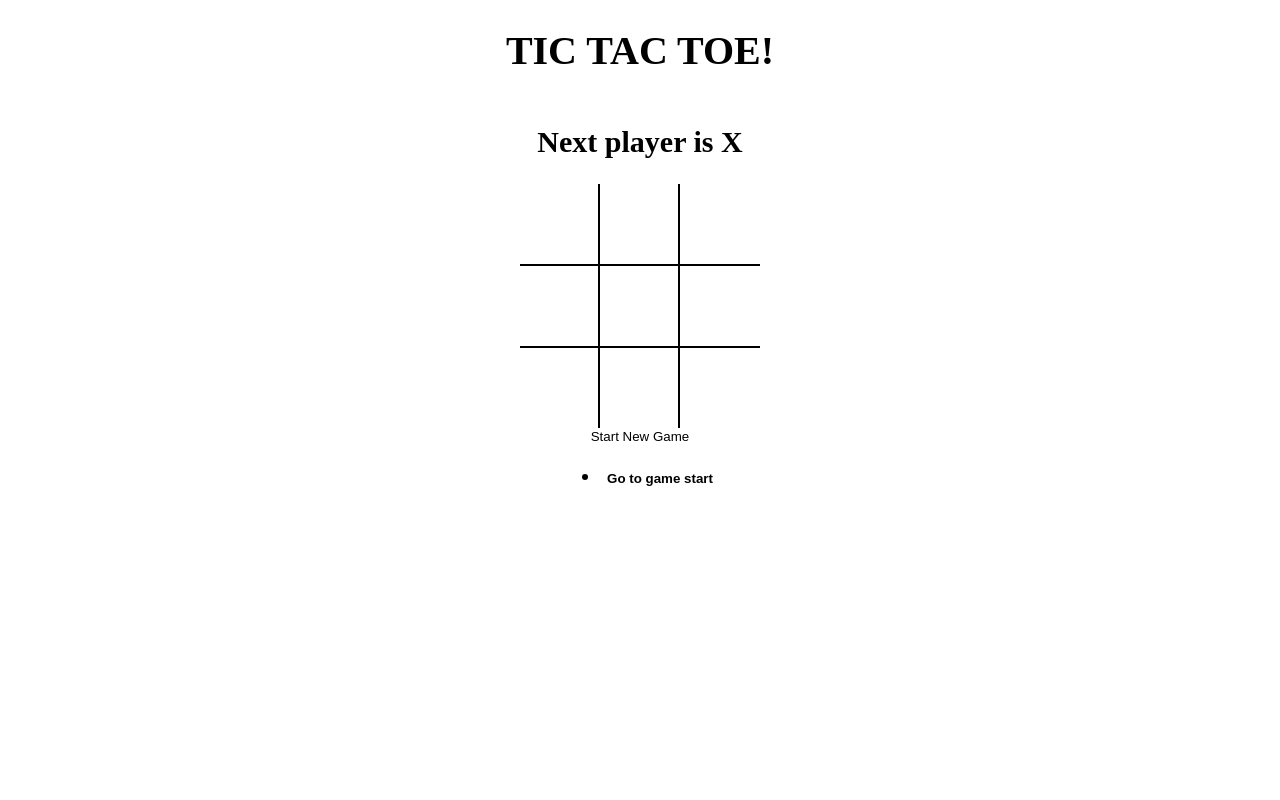
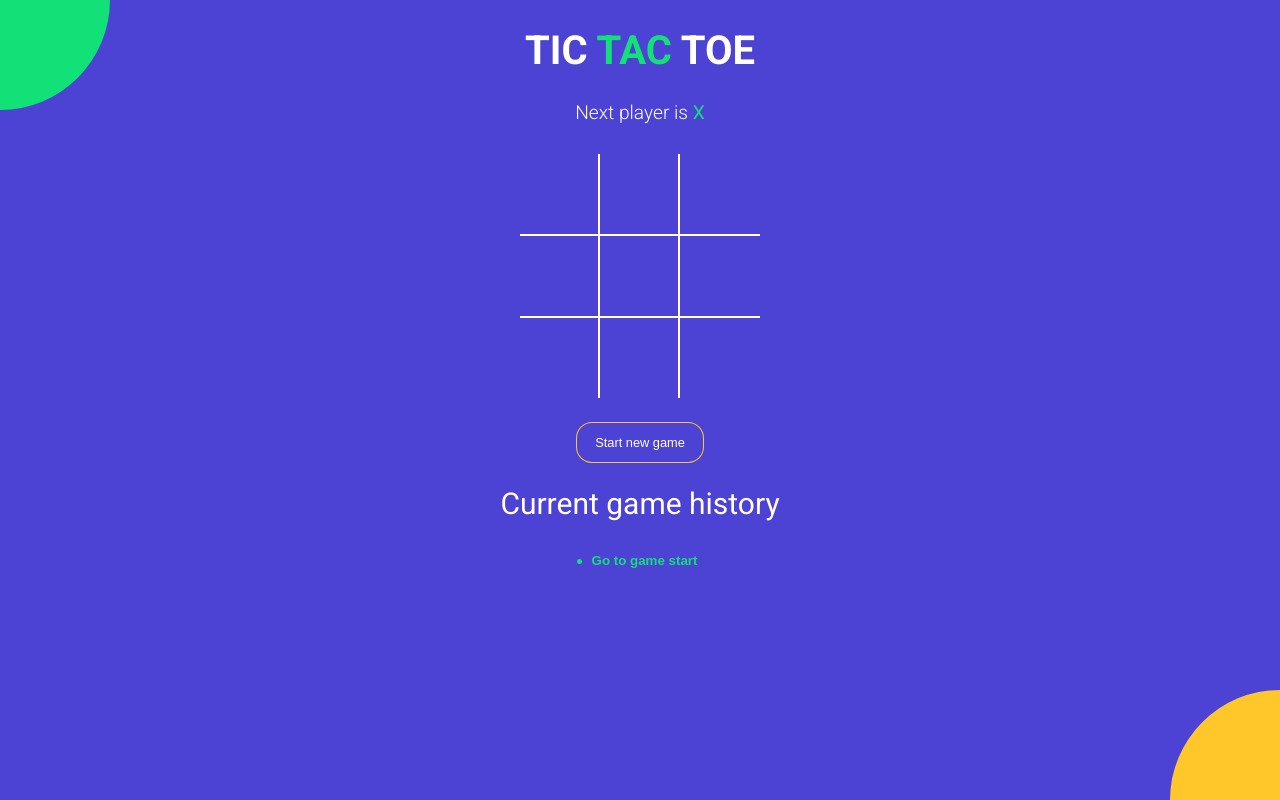
Before and after one commit to piesieomane/tictactoe, a React (Vite) app: page / in a window 1280 px wide. Built offline with nearby package versions, Linux system fonts and the light colour scheme.

Commit message:
styling the app

```diff
--- a/index.html
+++ b/index.html
@@ -1,7 +1,14 @@
 <!DOCTYPE html>
 <html>
   <head>
-    <title>React Vite Micro App</title>
+    <meta charset="UTF-8" />
+    <meta name="viewport" content="width=device-width, initial-scale=1.0" />
+    <meta http-equiv="X-UA-Compatible" content="ie=edge" />
+    <link
+      href="https://fonts.googleapis.com/css?family=Roboto:300,400,700&display=swap"
+      rel="stylesheet"
+    />
+    <title>TIC TAC TOE</title>
   </head>
   <body>
     <div id="root"></div>
--- a/src/App.jsx
+++ b/src/App.jsx
@@ -3,6 +3,7 @@
 import History from './components/History';
 import StatusMessage from './components/StatusMessage';
 import { calculateWinner } from './helpers';
+
 import './styles/root.scss';
 
 const NEW_GAME = [{ board: Array(9).fill(null), isXNext: true }];
@@ -14,7 +15,7 @@
 
   const { winner, winningSquares } = calculateWinner(current.board);
 
-  const handleClickPosition = position => {
+  const handleSquareClick = position => {
     if (current.board[position] || winner) {
       return;
     }
@@ -32,12 +33,12 @@
 
       return prev.concat({ board: newBoard, isXNext: !last.isXNext });
     });
+
     setCurrentMove(prev => prev + 1);
   };
 
   const moveTo = move => {
-    setHistory(move);
-    setCurrentMove(0);
+    setCurrentMove(move);
   };
 
   const onNewGame = () => {
@@ -47,17 +48,25 @@
 
   return (
     <div className="app">
-      <h1>TIC TAC TOE!</h1>
+      <h1>
+        TIC <span className="text-green">TAC</span> TOE
+      </h1>
       <StatusMessage winner={winner} current={current} />
       <Board
         board={current.board}
-        handleClickPosition={handleClickPosition}
+        handleSquareClick={handleSquareClick}
         winningSquares={winningSquares}
       />
-      <button type="button" onClick={onNewGame}>
-        Start New Game
+      <button
+        type="button"
+        onClick={onNewGame}
+        className={`btn-reset ${winner ? 'active' : ''}`}
+      >
+        Start new game
       </button>
+      <h2 style={{ fontWeight: 'normal' }}>Current game history</h2>
       <History history={history} moveTo={moveTo} currentMove={currentMove} />
+      <div className="bg-balls" />
     </div>
   );
 };
--- a/src/components/Board.jsx
+++ b/src/components/Board.jsx
@@ -1,14 +1,14 @@
 import React from 'react';
 import Square from './Square';
 
-const Board = ({ board, handleClickPosition, winningSquares }) => {
+const Board = ({ board, handleSquareClick, winningSquares }) => {
   const renderSquare = position => {
     const isWinningSquare = winningSquares.includes(position);
 
     return (
       <Square
         value={board[position]}
-        onClick={() => handleClickPosition(position)}
+        onClick={() => handleSquareClick(position)}
         isWinningSquare={isWinningSquare}
       />
     );
--- a/src/components/History.jsx
+++ b/src/components/History.jsx
@@ -2,14 +2,13 @@
 
 const History = ({ history, moveTo, currentMove }) => {
   return (
-    <ul>
+    <div className="history-wrapper">
+      <ul className="history">
         {history.map((_, move) => {
           return (
             <li key={move}>
               <button
-              style={{
-                fontWeight: move === currentMove ? 'bold' : 'normal',
-              }}
+                className={`btn-move ${move === currentMove ? 'active' : ''}`}
                 type="button"
                 onClick={() => {
                   moveTo(move);
@@ -21,6 +20,7 @@
           );
         })}
       </ul>
+    </div>
   );
 };
 
--- a/src/components/Square.jsx
+++ b/src/components/Square.jsx
@@ -4,9 +4,10 @@
   return (
     <button
       type="button"
-      className="square"
       onClick={onClick}
-      style={{ fontWeight: isWinningSquare ? 'bold' : 'normal' }}
+      className={`square ${isWinningSquare} ? 'winning' : ' ' ${
+        value === 'X' ? 'text-green' : 'text-orange'
+      }`}
     >
       {value}
     </button>
--- a/src/components/StatusMessage.jsx
+++ b/src/components/StatusMessage.jsx
@@ -1,20 +1,36 @@
 import React from 'react';
 
 const StatusMessage = ({ winner, current }) => {
-  console.log(current.board);
   // const message = winner
   // ? `Winner is ${winner}`
   // : `Next player is ${current.isXNext ? 'X' : 'O'}`;
   const noMovesLeft = current.board.every(element => element !== null);
 
   return (
-    <h2>
-      {winner && `Winner is ${winner}`}
-      {!winner &&
-        !noMovesLeft &&
-        `Next player is ${current.isXNext ? 'X' : 'O'}`}
-      {!winner && noMovesLeft && 'X and O tied'}
-    </h2>
+    <div className="status-message">
+      {winner && (
+        <>
+          Winner is{' '}
+          <span className={winner === 'X' ? 'text-green' : 'text-orange'}>
+            {winner}
+          </span>
+        </>
+      )}
+      {!winner && !noMovesLeft && (
+        <>
+          Next player is{' '}
+          <span className={current.isXNext ? 'text-green' : 'text-orange'}>
+            {current.isXNext ? 'X' : 'O'}
+          </span>
+        </>
+      )}
+      {!winner && noMovesLeft && (
+        <>
+          <span className="text-green">X</span>and{' '}
+          <span className="text-orange">O</span> tied
+        </>
+      )}
+    </div>
   );
 };
 
--- a/src/styles/root.scss
+++ b/src/styles/root.scss
@@ -1,4 +1,11 @@
+$green: #12e177;
+$orange: #ffc72a;
+$blue: #4c43d4;
+
 body {
+  font-family: 'Roboto', sans-serif;
+  background-color: $blue;
+  color: #fff;
   padding: 0;
   margin: 0;
 }
@@ -19,18 +26,83 @@
   align-items: center;
 }
 
+.text-green {
+  color: $green;
+}
+
+.text-orange {
+  color: $orange;
+}
+
+.history-wrapper {
+  width: 300px;
+  text-align: center;
+  margin-bottom: 20px;
+  .history {
+    display: inline-block;
+    padding: 0;
+    margin: 0;
+    li {
+      list-style: none;
+      text-align: left;
+      &:before {
+        content: '';
+        border-radius: 50%;
+        display: inline-block;
+        height: 5px;
+        width: 5px;
+        background-color: $green;
+        margin-right: 4px;
+        margin-bottom: 1px;
+      }
+
+      .btn-move {
+        color: #fff;
+        &.active {
+          font-weight: bold;
+          color: $green;
+        }
+      }
+    }
+  }
+}
+
+.status-message {
+  margin-bottom: 30px;
+  font-size: 1.2rem;
+  font-weight: lighter;
+  span {
+    font-weight: normal;
+  }
+}
+
+.btn-reset {
+  font-size: 0.8rem;
+  color: #fff;
+  border-radius: 15px;
+  padding: 12px 18px;
+  margin-top: 25px;
+  transition: all 0.2s;
+  background-color: $blue;
+  box-shadow: 0px 0px 0px 1px $orange;
+  &.active {
+    background-color: $orange;
+    box-shadow: none;
+  }
+}
+
 .board {
   .board-row {
     display: flex;
     flex-direction: row;
-    border-bottom: 2px solid #000;
+    border-bottom: 2px solid #fff;
     &:last-child {
       border-bottom: none;
     }
     .square {
       width: 80px;
       height: 80px;
-      border-right: 2px solid #000;
+      border-right: 2px solid #fff;
       font-size: 2.5rem;
       padding: 0;
       overflow: hidden;
@@ -38,6 +110,63 @@
       &:last-child {
         border-right: none;
       }
+      &.winning {
+        animation: scaleText 1.4s infinite;
+        @keyframes scaleText {
+          0% {
+            transform: 2.5rem;
+          }
+          50% {
+            font-size: 3.5rem;
+          }
+          100% {
+            font-size: 2.5rem;
+          }
+        }
+      }
     }
   }
 }
+
+.bg-balls {
+  position: fixed;
+  top: 0;
+  left: 0;
+  right: 0;
+  bottom: 0;
+  min-width: 100%;
+  z-index: -1;
+
+  &:before,
+  &:after {
+    content: '';
+    position: absolute;
+    width: 150px;
+    height: 150px;
+    border-radius: 50%;
+  }
+
+  &:before {
+    background-color: $orange;
+    right: -75px;
+    bottom: -75px;
+    @media screen and (min-width: 476px) {
+      width: 220px;
+      height: 220px;
+      right: -110px;
+      bottom: -110px;
+    }
+  }
+
+  &:after {
+    background-color: $green;
+    top: -75px;
+    left: -75px;
+    @media screen and (min-width: 476px) {
+      width: 220px;
+      height: 220px;
+      top: -110px;
+      left: -110px;
+    }
+  }
+}
```
Lines whose indentation alone changed are shown as unchanged.
